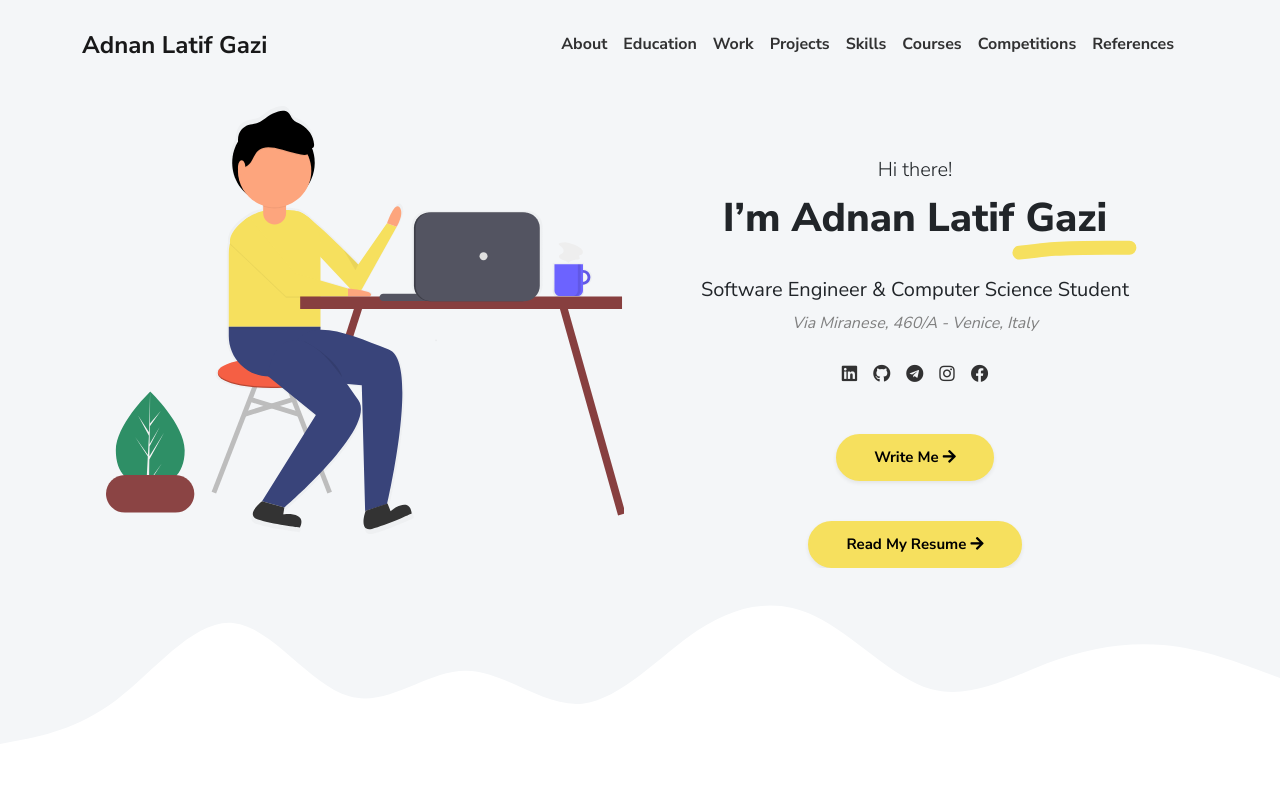
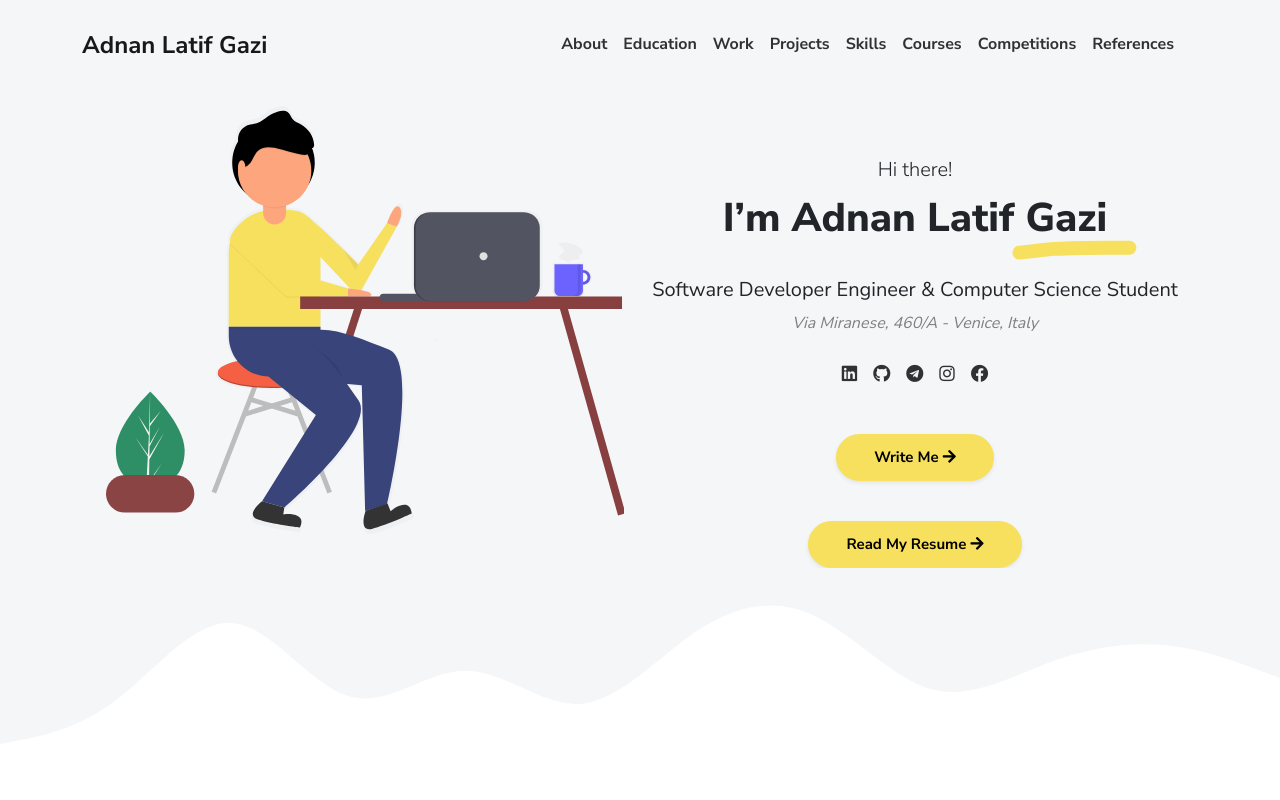
Before and after one commit to adnangazi/adnangazi.github.io, a plain HTML site: page index.html in a window 1280 px wide. Shown: the top 800 px of the page. Drawn offline with Linux system fonts and the light colour scheme; files whose address does not match are found by name.

Commit message:
Resume update

```diff
--- a/index.html
+++ b/index.html
@@ -57,7 +57,7 @@
                                   <div class="mt-5">
                                       <p class="lead mb-1">Hi there!</p>
                                       <h1 class="intro-title marker">I’m Adnan Latif Gazi</h1>
-                                      <p class="lead fw-normal mt-3">Software Engineer & Computer Science Student</br><span id="location">Via Miranese, 460/A - Venice, Italy</span></p>
+                                      <p class="lead fw-normal mt-3">Software Developer Engineer & Computer Science Student</br><span id="location">Via Miranese, 460/A - Venice, Italy</span></p>
                                       <div class="social-nav">
                                           <nav role="navigation">
                                               <ul class="nav justify-content-center">
@@ -192,7 +192,7 @@
                                       <div class="d-flex justify-content-between">
                                           <div>
                                               <h3 class="h5 mb-1">Venicecom</h3>
-                                              <div class="text-muted text-small">Software Engineer</div>
+                                              <div class="text-muted text-small">Software Engineer Intern</div>
                                               <div class="text-muted text-small">Venice, Italy (May 2022 - Jul 2022)</div>
                                           </div><img alt="" src="resources/decorations/ui-ux.svg" width="48" height="48" alt="ui-ux" />
                                       </div>
```
Also changed, not shown: 1 other file.
